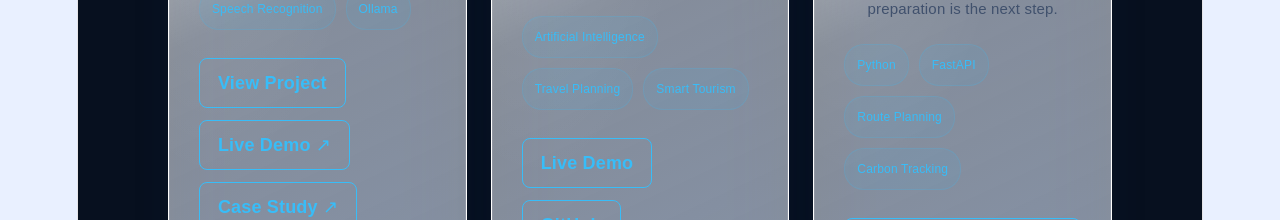
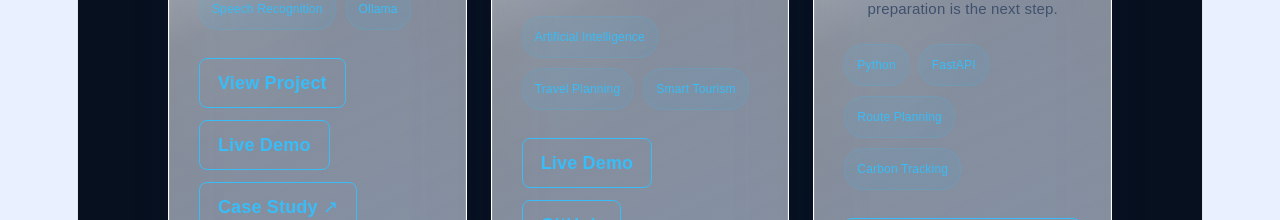
Before and after one commit to dionstacey03-dev/Dion-Portfolio-, a React (Vite) app: page / in a window 1280 px wide. Shown: the part 5540-5760 px from the top of the page. Built offline with nearby package versions, Linux system fonts and the light colour scheme; no server answers.

Commit message:
Remove decorative arrow from JARVIS Live Demo button

```diff
--- a/src/App.jsx
+++ b/src/App.jsx
@@ -374,7 +374,7 @@ function App() {
               >
                 View Project
               </a>
-              <a href="/jarvis-demo" className="projectButton">Live Demo ↗</a>
+              <a href="/jarvis-demo" className="projectButton">Live Demo</a>
               <a href="/projects/jarvis" className="projectButton">Case Study ↗</a>
             </div>
           </div>
```
